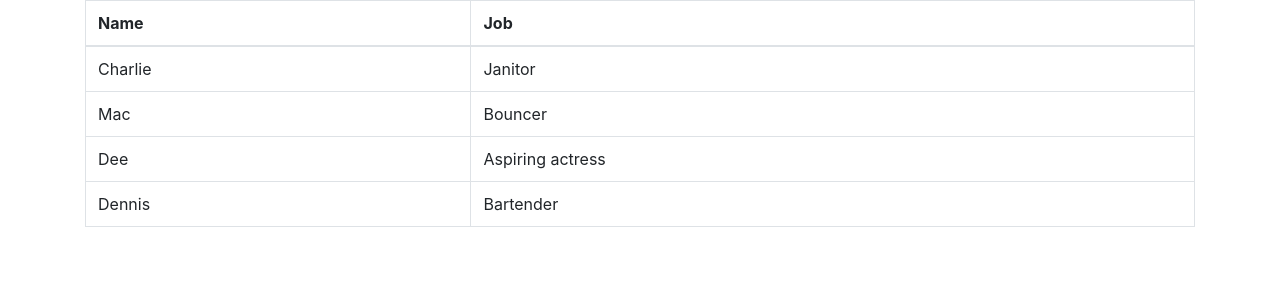
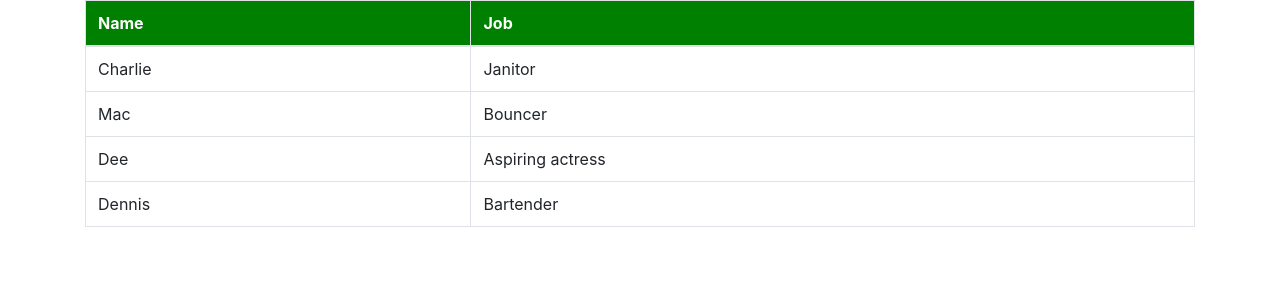
Before and after one commit to arupjbasu/react-arup-1, a React (Create React App) app: page / in a window 1280 px wide. Shown: the top 300 px of the page. Built offline with nearby package versions, Linux system fonts and the light colour scheme.

Commit message:
1 file modified

```diff
--- a/style.css
+++ b/style.css
@@ -1,3 +1,8 @@
 h1, p {
   font-family: Lato;
 }
+
+th {
+    background-color: green;
+    color: white;
+}
```
